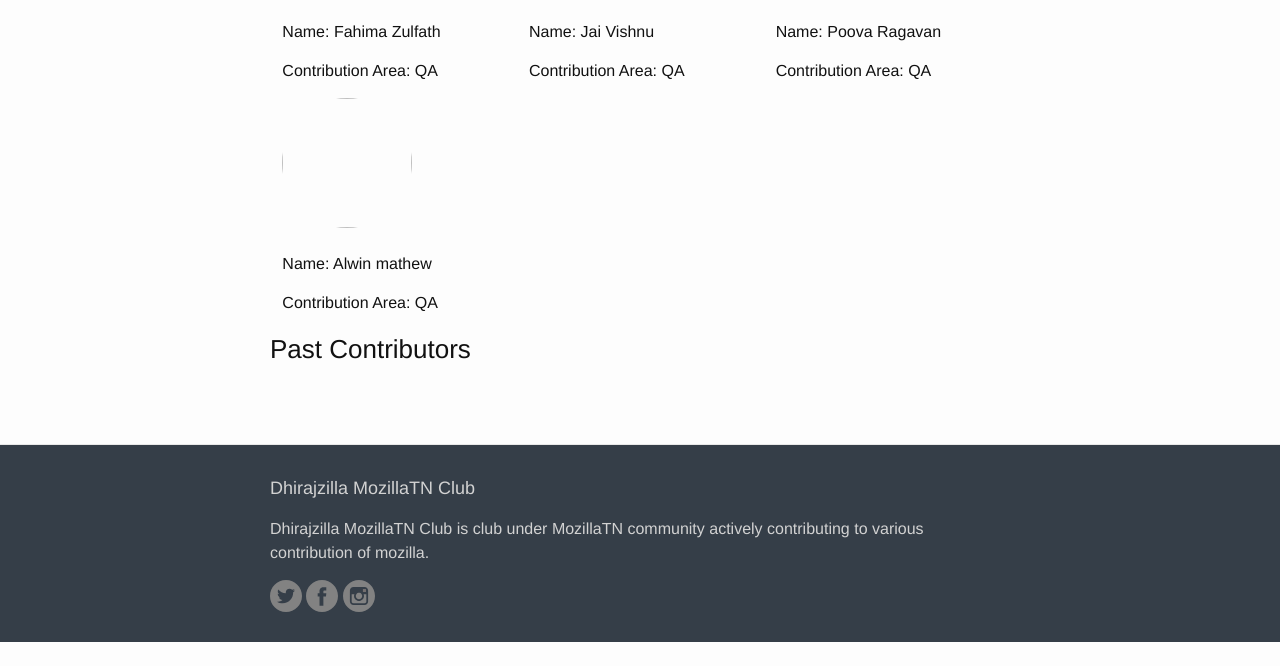
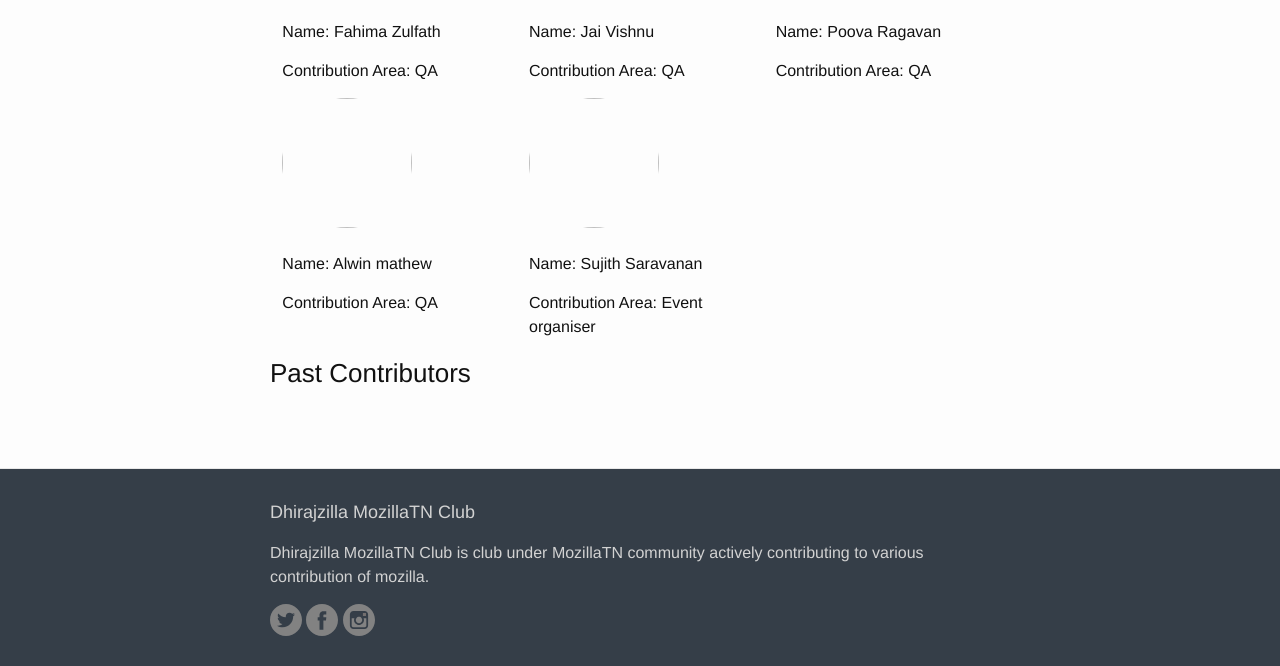
Before and after one commit to MozillaTN/Dhirajzilla, a Jekyll site: the page built from docs/contributors.md, in a window 1280 px wide and 900 px high, scrolled down 734 px, cut to the strip 234-900 px from the top of the window. Built offline with Jekyll 4.4.1, drawn with Linux system fonts in a browser that asks for light colours; before the commit the page ends 1610 px from its top, so only the background shows below that.

Commit message:
Update present_contributors.yml

```diff
--- a/docs/_data/present_contributors.yml
+++ b/docs/_data/present_contributors.yml
@@ -39,3 +39,9 @@
     description: QA Contributor
     photo: ""
     contribution: QA
+
+-   name: Sujith Saravanan
+    twitter: not yet
+    description:  Contributor
+    photo: ""
+    contribution: Event organiser
```
